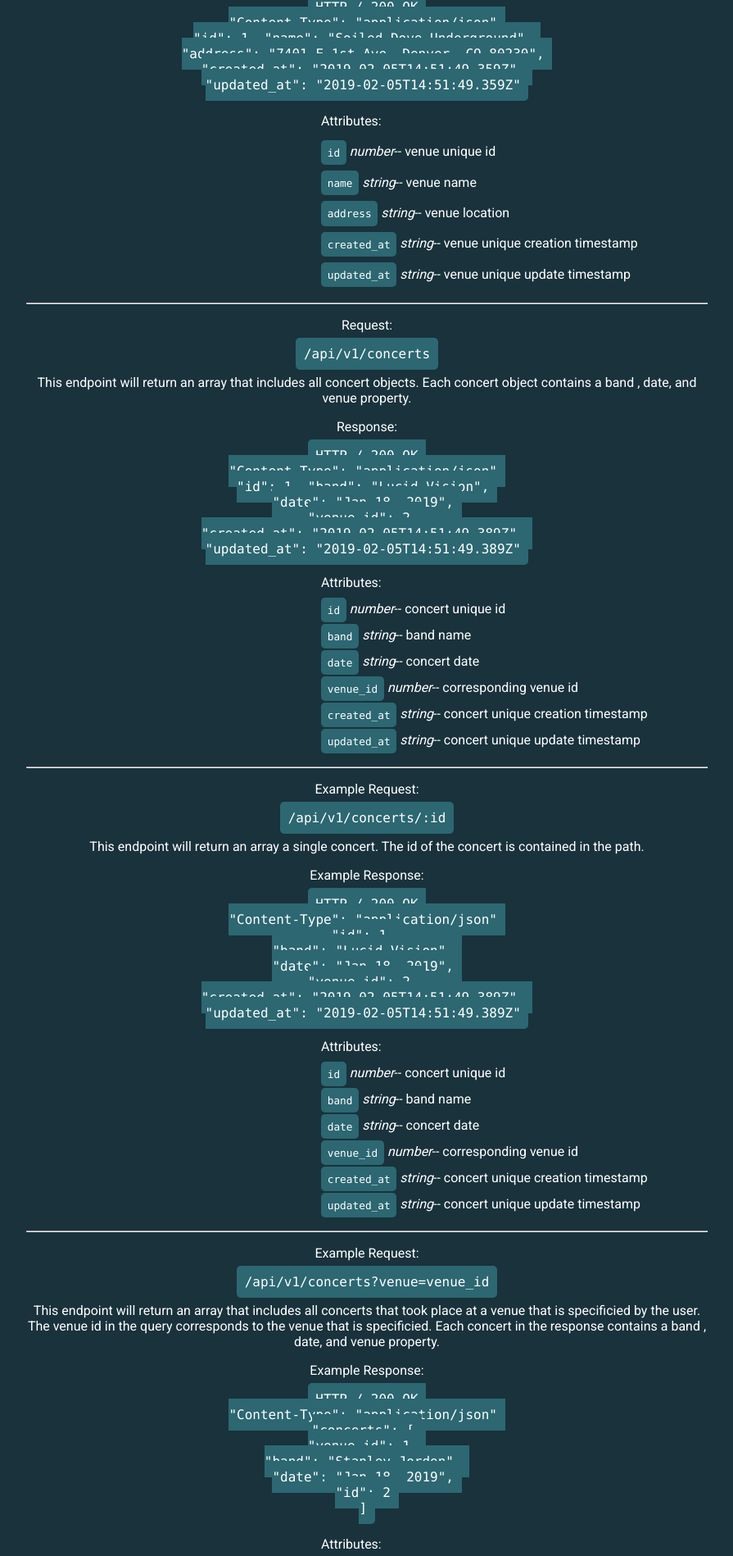
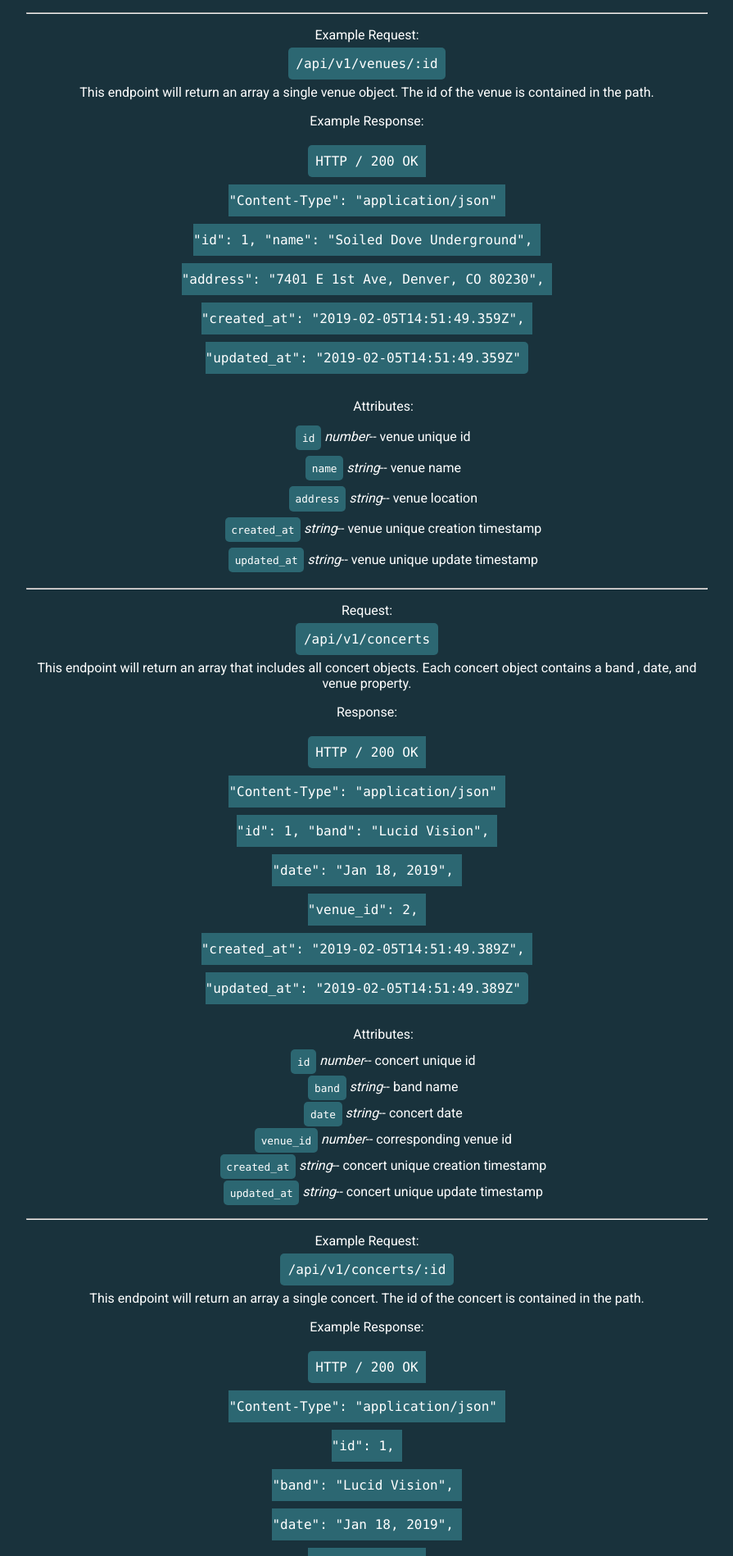
Before and after one commit to TMcMeans/byob-frontend, a React (Create React App) app: page / in a window 1280 px wide. Shown: the part 1592-3490 px from the top of the page at 82% size, without its empty margins (192-1087 px from the left). Built offline with nearby package versions, Linux system fonts and the light colour scheme.

Commit message:
Adjust spacing for code examples and attribute lists

```diff
--- a/src/Documentation.css
+++ b/src/Documentation.css
@@ -23,14 +23,16 @@ code {
   border-radius: 5px;
 }
 
+.response-code {
+  line-height: 3em;
+}
+
 ul {
   list-style: none;
   display: flex;
   flex-direction: column;
   justify-content: space-around;
-  align-items: flex-start;
   height: 14em;
-  margin-left: 20em;
 }
 
 .list-code {
--- a/src/Documentation.js
+++ b/src/Documentation.js
@@ -69,7 +69,7 @@ class Documentation extends Component {
           <pre><code>/api/v1/venues</code></pre>
           <p>This endpoint will return an array of all venue objects.</p>
           <p>Response:</p>
-          <pre><code>
+          <pre><code className="response-code">
           HTTP / 200 OK <br />
           "Content-Type": "application/json" <br />
           "id": 1,
@@ -91,7 +91,7 @@ class Documentation extends Component {
           <pre><code>/api/v1/venues/:id</code></pre>
           <p>This endpoint will return an array a single venue object. The id of the venue is contained in the path.</p>
           <p>Example Response:</p>
-          <pre><code>
+          <pre><code className="response-code">
           HTTP / 200 OK <br />
           "Content-Type": "application/json" <br />
           "id": 1,
@@ -113,7 +113,7 @@ class Documentation extends Component {
           <pre><code>/api/v1/concerts</code></pre>
           <p>This endpoint will return an array that includes all concert objects. Each concert object contains a band , date, and venue property.</p>
           <p>Response:</p>
-          <pre><code>
+          <pre><code className="response-code">
           HTTP / 200 OK <br />
           "Content-Type": "application/json" <br />
           "id": 1,
@@ -137,7 +137,7 @@ class Documentation extends Component {
           <pre><code>/api/v1/concerts/:id</code></pre>
           <p>This endpoint will return an array a single concert. The id of the concert is contained in the path.</p>
           <p>Example Response:</p>
-          <pre><code>
+          <pre><code className="response-code">
           HTTP / 200 OK <br />
           "Content-Type": "application/json" <br />
           "id": 1, <br />
@@ -161,7 +161,7 @@ class Documentation extends Component {
           <pre><code>/api/v1/concerts?venue=venue_id</code></pre>
           <p>This endpoint will return an array that includes all concerts that took place at a venue that is specificied by the user. The venue id in the query corresponds to the venue that is specificied. Each concert in the response contains a band , date, and venue property.</p>
           <p>Example Response:</p>
-          <pre><code>
+          <pre><code className="response-code">
           HTTP / 200 OK <br />
           "Content-Type": "application/json" <br />
           "concerts": [ <br />
@@ -169,9 +169,7 @@ class Documentation extends Component {
               "venue_id": 1, <br />
               "band": "Stanley Jordon", <br />
               "date": "Jan 18, 2019", <br />
-              "id": 2 <br />
-
-          ]
+              "id": 2 ]
           </code></pre>
           <ul>Attributes:
             <li><code className="list-code">concerts</code> <em>array</em>-- an array of concerts by venue</li>
@@ -189,7 +187,7 @@ class Documentation extends Component {
           <p>This endpoint allows users to add a new venue to the database. The request must contain a name and address property in order for the post to be successful. If these properties are not included, an error with status code 422 will be returned.
           </p>
           <p>Response:</p>
-          <pre><code>
+          <pre><code className="response-code">
           HTTP / 201 CREATED <br />
           "Content-Type": "application/json" <br />
           "name": "Baller Venue", <br />
@@ -208,7 +206,7 @@ class Documentation extends Component {
           <p>This endpoint allows users to add a new concert to the database to a specific venue. The request must contain a band and date property in order for the post to be successful. If these properties are not included, an error with status code 500 will be returned.
           </p>
           <p>Response:</p>
-          <pre><code>
+          <pre><code className="response-code">
           HTTP / 201 CREATED <br />
           "Content-Type": "application/json" <br />
           "band": "Nonos", <br />
@@ -233,7 +231,7 @@ class Documentation extends Component {
           <p>This endpoint allows users to update an existing venue in the database. The request should contain a name and address property.
           </p>
           <p>Example Response:</p>
-          <pre><code>
+          <pre><code className="response-code">
           HTTP / 202 ACCEPTED <br />
           "Content-Type": "application/json" <br />
           "name": "The Dive", <br />
@@ -252,7 +250,7 @@ class Documentation extends Component {
           <p>This endpoint allows users to update an existing concert in the database. The request should contain a band and date property.
           </p>
           <p>Example Response:</p>
-          <pre><code>
+          <pre><code className="response-code">
           HTTP / 202 ACCEPTED <br />
           "Content-Type": "application/json" <br />
           "band": "Nononos", <br />
@@ -276,7 +274,7 @@ class Documentation extends Component {
             This endpoint allows users to delete an existing venue in the database. The id of the venue to be deleted is a params of the request. If there is an error, a response with status 501 should be returned.
           </p>
           <p>Example Response:</p>
-          <pre><code>
+          <pre><code className="response-code">
           HTTP / 202 ACCEPTED <br />
           "Content-Type": "application/json" <br />
           "venue": 1
```
